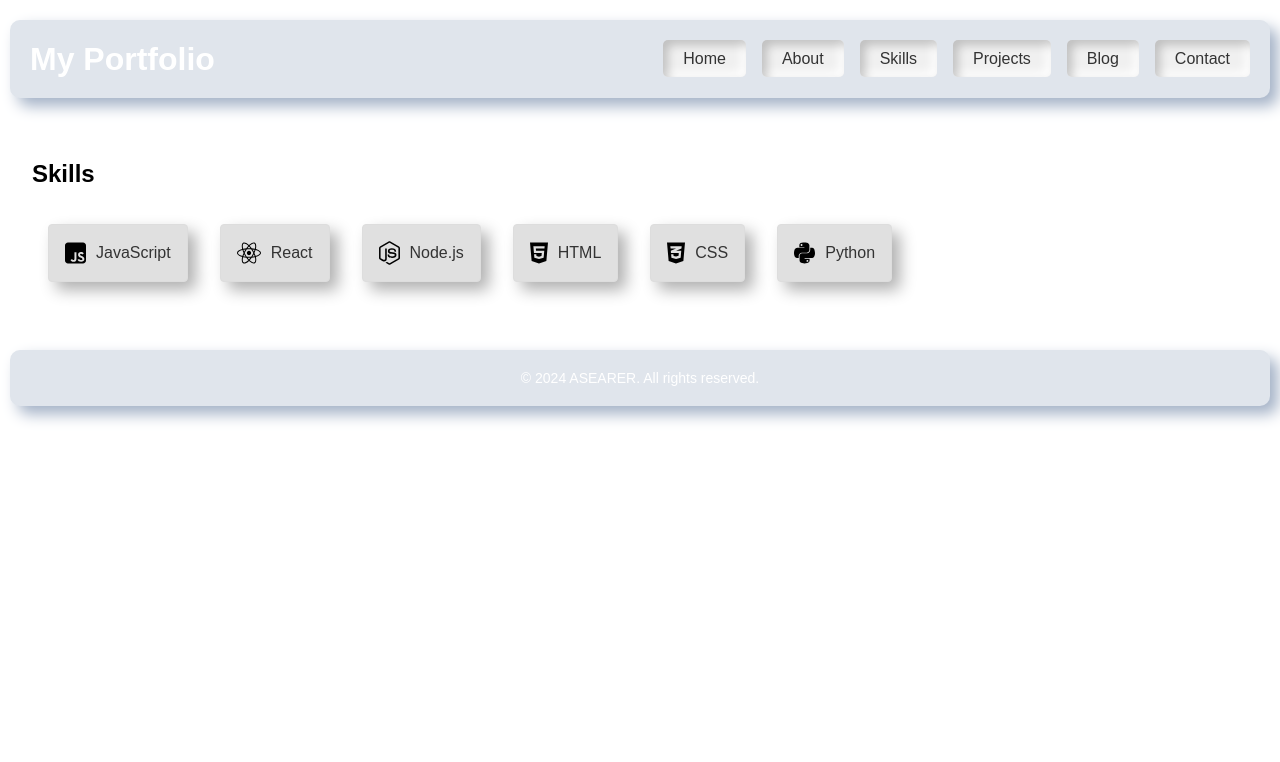
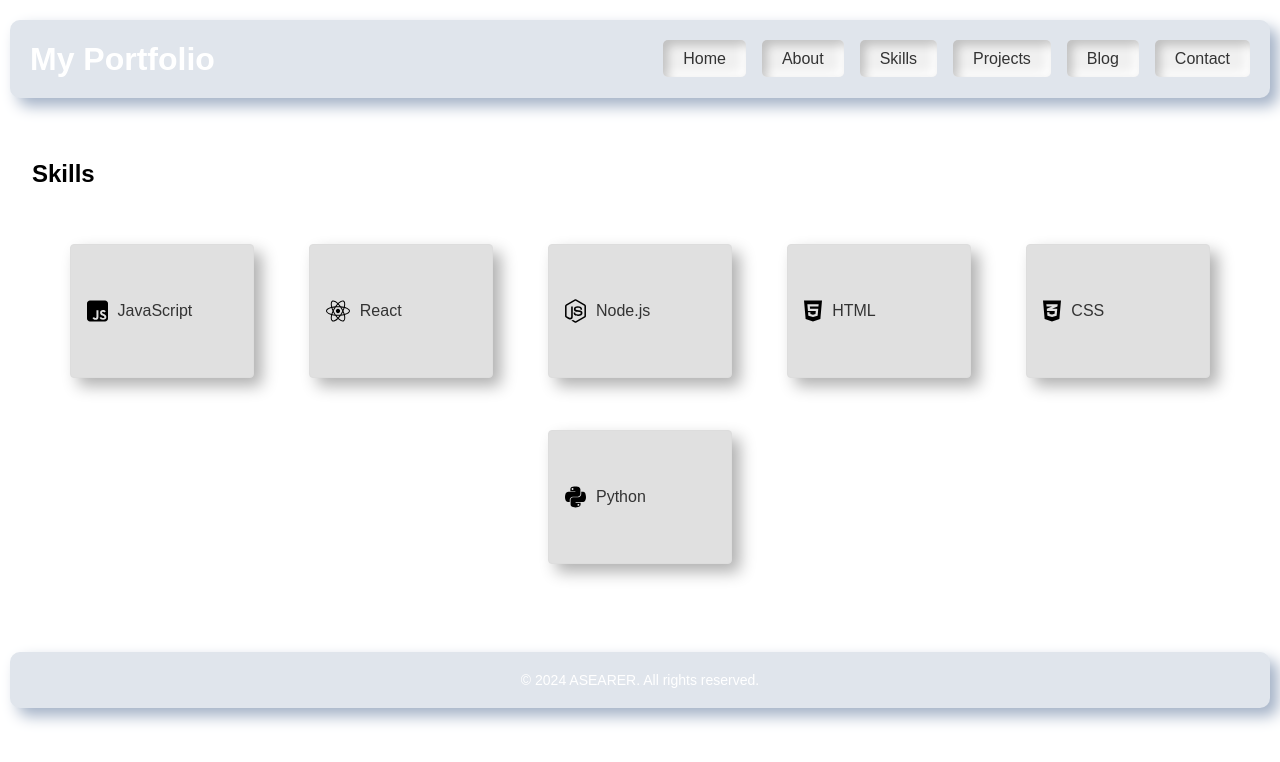
Before and after one commit to asearer/portfolio, a React (Create React App) app: page /skills in a window 1280 px wide. Shown: the top 762 px of the page. Built offline with nearby package versions, Linux system fonts and the light colour scheme.

Commit message:
On branch main  Your branch is up to date with 'origin/main'.  Changes to be committed: 	modified:   src/components/Skills.css

```diff
--- a/src/components/Skills.css
+++ b/src/components/Skills.css
@@ -1,3 +1,12 @@
+/* Container for the skills list */
+.skills-list {
+  display: flex;
+  flex-wrap: wrap; /* Allows the cards to wrap to the next line if there's not enough space */
+  justify-content: space-around; /* Distributes space evenly between items */
+  gap: 20px; /* Space between cards */
+  padding: 20px; /* Padding around the container */
+}
+
 /* Neumorphism styling for the skill items */
 .skill-item {
   background: #e0e0e0; /* Light background color */
@@ -6,7 +15,8 @@
   padding: 15px;
   display: flex;
   align-items: center;
-  margin: 10px;
+  width: 150px; /* Fixed width to ensure consistency */
+  height: 100px; /* Fixed height for uniformity */
   transition: all 0.3s ease;
 }
 
```
